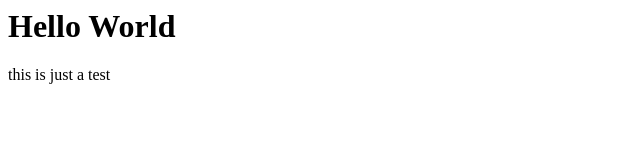
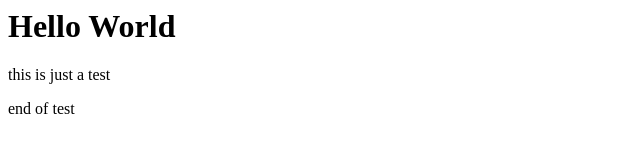
Before and after one commit to pargy/hello-world, a plain HTML site: page index.html in a window 1280 px wide. Shown: the full height of the page, 0-640 px from the left. Drawn offline with Linux system fonts and the light colour scheme.

Commit message:
Update index.html

```diff
--- a/index.html
+++ b/index.html
@@ -4,5 +4,6 @@
   <body>
     <h1>Hello World</h1>
     <p>this is just a test</p>
+    <p>end of test</p>
   </body>
 </html>
```
